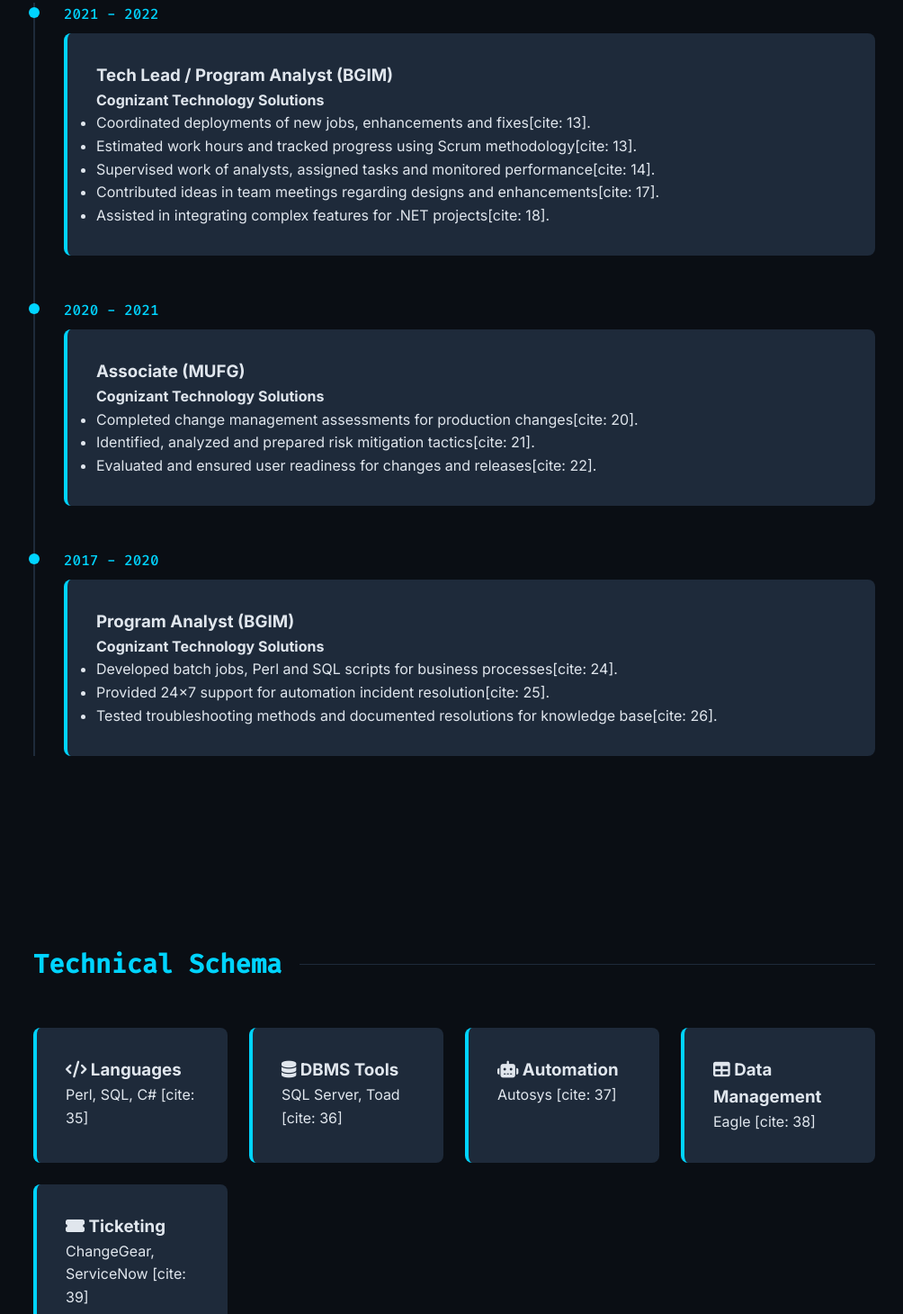
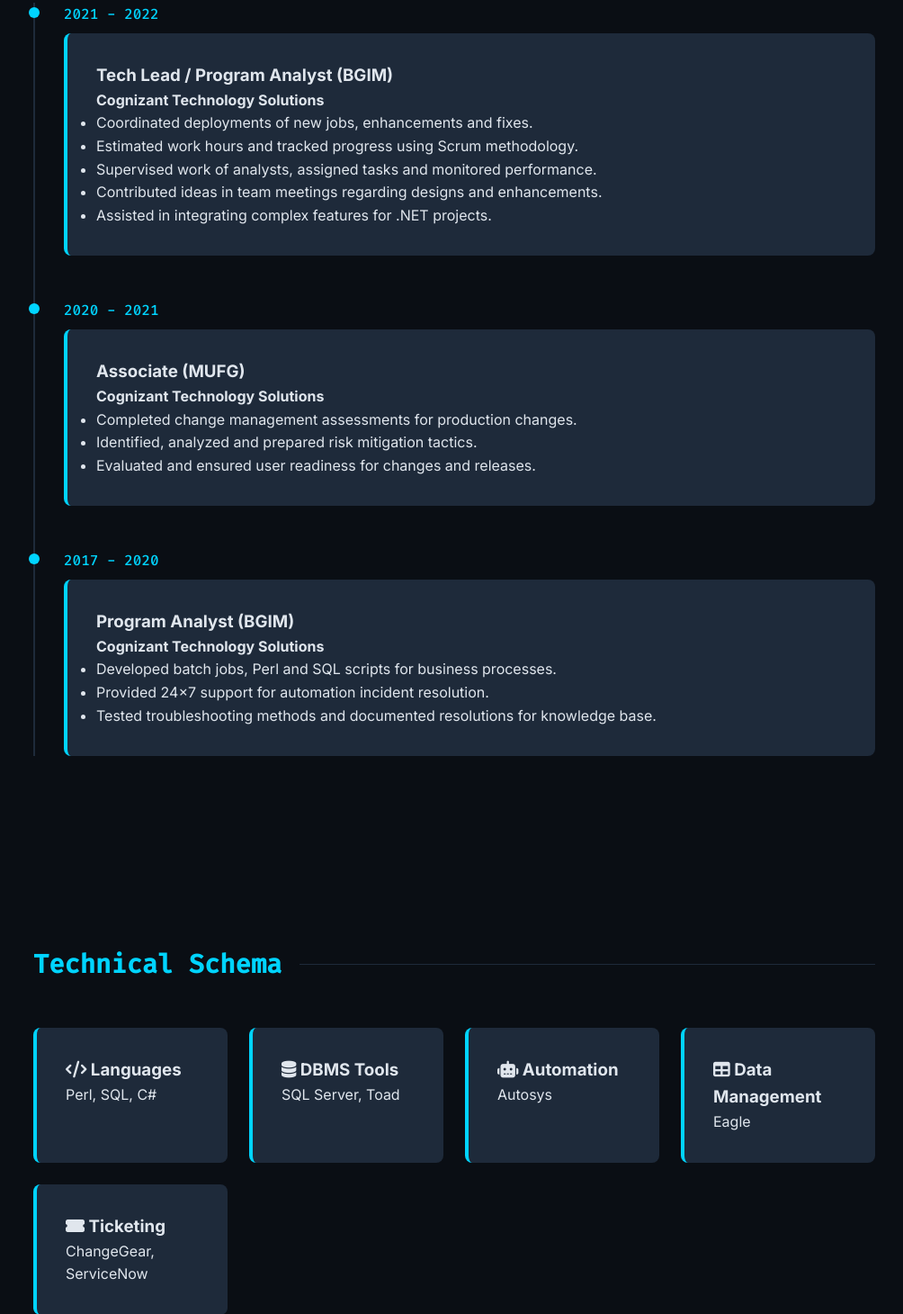
Before and after one commit to k2rthik/portfolio, a plain HTML site: page index.html in a window 1280 px wide. Shown: the part 1340-2800 px from the top of the page at 90% size, without its empty margins (135-1139 px from the left). Drawn offline with Linux system fonts and the light colour scheme.

Commit message:
removing cite

```diff
--- a/index.html
+++ b/index.html
@@ -37,7 +37,7 @@
             <p class="terminal-text">> System.initialize();</p>
             <h1>Karthik Karnati</h1>
             <h2 class="typing">Tech Lead | Database Specialist</h2>
-            <p class="hero-description">Respectful self-motivator gifted at finding reliable solutions for software issues. Expert in Autosys, Perl, and SQL[cite: 6, 7].</p>
+            <p class="hero-description">Respectful self-motivator gifted at finding reliable solutions for software issues. Expert in Autosys, Perl, and SQL.</p>
             <div class="contact-info">
                 <span><i class="fas fa-envelope"></i> karthik.karnati@yahoo.com</span>
                 <span><i class="fas fa-phone"></i> +91-7702897805</span>
@@ -49,7 +49,7 @@
     <section id="about" class="section">
         <h2 class="section-title">Summary</h2>
         <div class="content-card">
-            <p>Experienced in leading a team and dedicated to achieving demanding objectives according to tight schedules. Fluent in English and accustomed to working with cross-cultural, global teams[cite: 7, 8].</p>
+            <p>Experienced in leading a team and dedicated to achieving demanding objectives according to tight schedules. Fluent in English and accustomed to working with cross-cultural, global teams.</p>
         </div>
     </section>
 
@@ -63,11 +63,11 @@
                     <h3>Tech Lead / Program Analyst (BGIM)</h3>
                     <h4>Cognizant Technology Solutions</h4>
                     <ul>
-                        <li>Coordinated deployments of new jobs, enhancements and fixes[cite: 13].</li>
-                        <li>Estimated work hours and tracked progress using Scrum methodology[cite: 13].</li>
-                        <li>Supervised work of analysts, assigned tasks and monitored performance[cite: 14].</li>
-                        <li>Contributed ideas in team meetings regarding designs and enhancements[cite: 17].</li>
-                        <li>Assisted in integrating complex features for .NET projects[cite: 18].</li>
+                        <li>Coordinated deployments of new jobs, enhancements and fixes.</li>
+                        <li>Estimated work hours and tracked progress using Scrum methodology.</li>
+                        <li>Supervised work of analysts, assigned tasks and monitored performance.</li>
+                        <li>Contributed ideas in team meetings regarding designs and enhancements.</li>
+                        <li>Assisted in integrating complex features for .NET projects.</li>
                     </ul>
                 </div>
             </div>
@@ -78,9 +78,9 @@
                     <h3>Associate (MUFG)</h3>
                     <h4>Cognizant Technology Solutions</h4>
                     <ul>
-                        <li>Completed change management assessments for production changes[cite: 20].</li>
-                        <li>Identified, analyzed and prepared risk mitigation tactics[cite: 21].</li>
-                        <li>Evaluated and ensured user readiness for changes and releases[cite: 22].</li>
+                        <li>Completed change management assessments for production changes.</li>
+                        <li>Identified, analyzed and prepared risk mitigation tactics.</li>
+                        <li>Evaluated and ensured user readiness for changes and releases.</li>
                     </ul>
                 </div>
             </div>
@@ -91,9 +91,9 @@
                     <h3>Program Analyst (BGIM)</h3>
                     <h4>Cognizant Technology Solutions</h4>
                     <ul>
-                        <li>Developed batch jobs, Perl and SQL scripts for business processes[cite: 24].</li>
-                        <li>Provided 24x7 support for automation incident resolution[cite: 25].</li>
-                        <li>Tested troubleshooting methods and documented resolutions for knowledge base[cite: 26].</li>
+                        <li>Developed batch jobs, Perl and SQL scripts for business processes.</li>
+                        <li>Provided 24x7 support for automation incident resolution.</li>
+                        <li>Tested troubleshooting methods and documented resolutions for knowledge base.</li>
                     </ul>
                 </div>
             </div>
@@ -105,23 +105,23 @@
         <div class="skills-grid">
             <div class="skill-category">
                 <h3><i class="fas fa-code"></i> Languages</h3>
-                <p>Perl, SQL, C# [cite: 35]</p>
+                <p>Perl, SQL, C# </p>
             </div>
             <div class="skill-category">
                 <h3><i class="fas fa-database"></i> DBMS Tools</h3>
-                <p>SQL Server, Toad [cite: 36]</p>
+                <p>SQL Server, Toad </p>
             </div>
             <div class="skill-category">
                 <h3><i class="fas fa-robot"></i> Automation</h3>
-                <p>Autosys [cite: 37]</p>
+                <p>Autosys </p>
             </div>
             <div class="skill-category">
                 <h3><i class="fas fa-table"></i> Data Management</h3>
-                <p>Eagle [cite: 38]</p>
+                <p>Eagle </p>
             </div>
             <div class="skill-category">
                 <h3><i class="fas fa-ticket-alt"></i> Ticketing</h3>
-                <p>ChangeGear, ServiceNow [cite: 39]</p>
+                <p>ChangeGear, ServiceNow </p>
             </div>
         </div>
     </section>
@@ -131,11 +131,11 @@
         <div class="achievements-container">
             <div class="achievement-card">
                 <span class="year">2019-2020</span>
-                <p>Helped achieve 250% of the target soft-dollar savings by automating a BD process[cite: 29].</p>
+                <p>Helped achieve 250% of the target soft-dollar savings by automating a BD process.</p>
             </div>
             <div class="achievement-card">
                 <span class="year">2017-2018</span>
-                <p>Replaced an SME seamlessly as a fresher, helping the team meet delivery targets during a resource crunch[cite: 28].</p>
+                <p>Replaced an SME seamlessly as a fresher, helping the team meet delivery targets during a resource crunch.</p>
             </div>
         </div>
     </section>
@@ -145,13 +145,13 @@
         <div class="edu-grid">
             <div class="edu-item">
                 <h3>B.Tech (CSGD)</h3>
-                <p>Backstage Pass Institute of Gaming and Technology [cite: 31]</p>
-                <small>Completed 2016 | Hyderabad [cite: 42]</small>
+                <p>Backstage Pass Institute of Gaming and Technology </p>
+                <small>Completed 2016 | Hyderabad </small>
             </div>
             <div class="edu-item">
                 <h3>Intermediate (MPC)</h3>
-                <p>Sri Chaintanya Junior College [cite: 32]</p>
-                <small>Completed 2012 [cite: 43]</small>
+                <p>Sri Chaintanya Junior College </p>
+                <small>Completed 2012 </small>
             </div>
         </div>
     </section>
```
